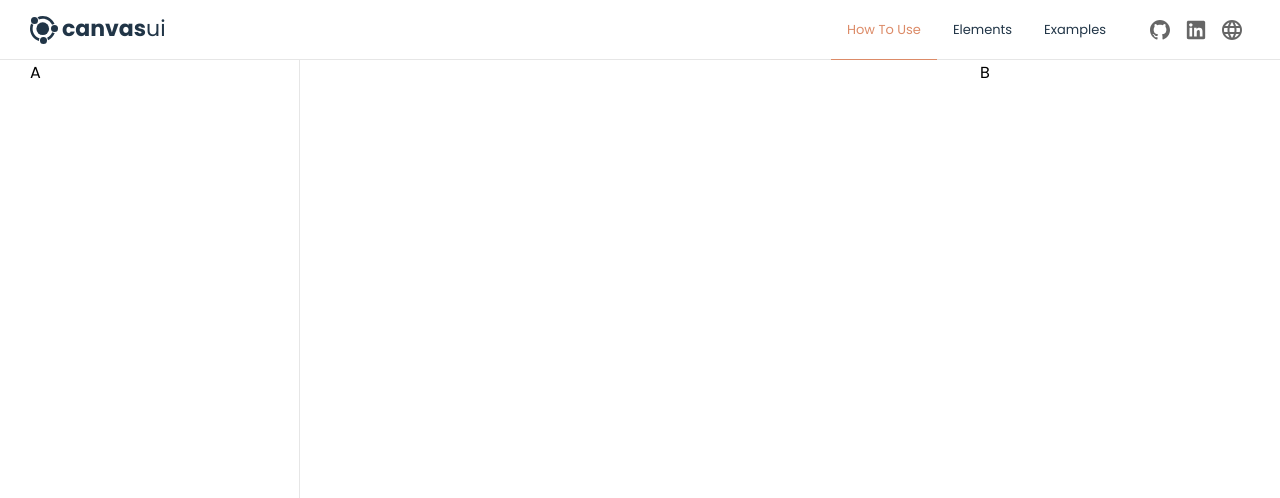
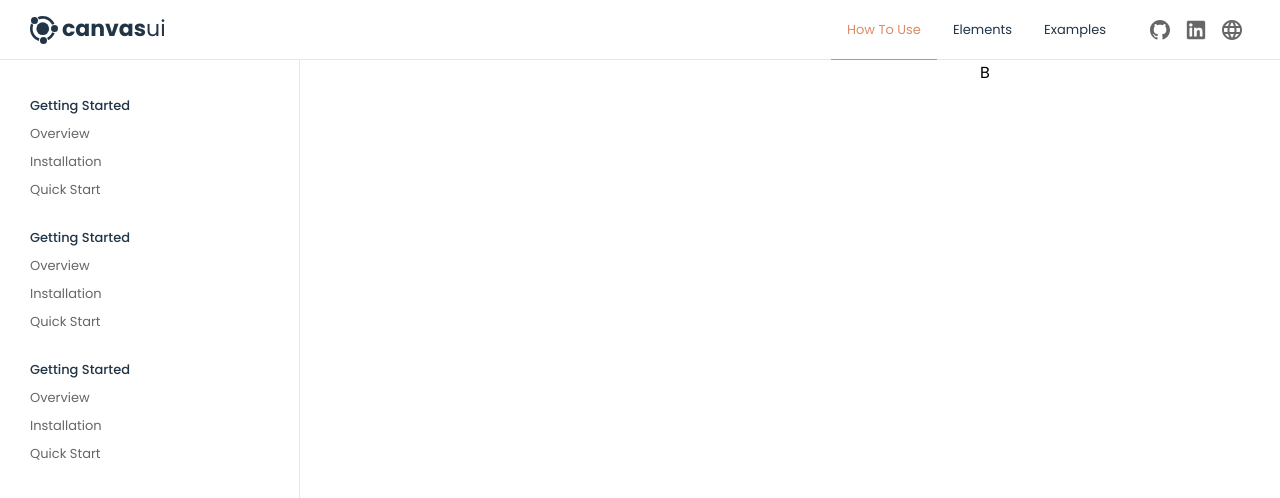
Before and after one commit to martiserra99/canvas-user-interface-docs, a Next.js app: page /how-to-use in a window 1280 px wide. Shown: the top 498 px of the page. Built offline with nearby package versions, Linux system fonts and the light colour scheme.

Commit message:
Setup docs left component

```diff
--- a/src/components/docs/components/left/left.js
+++ b/src/components/docs/components/left/left.js
@@ -1,5 +1,72 @@
 import styles from "./left.module.scss";
 
+import Link from "next/link";
+
 export default function Left() {
-  return <div className={styles.left}>A</div>;
+  return (
+    <nav className={styles.left}>
+      <ul className={styles.sections}>
+        <li className={styles.section}>
+          <h3 className={styles.heading}>Getting Started</h3>
+          <ul className={styles.pages}>
+            <li>
+              <Link href="#" className={styles.link}>
+                Overview
+              </Link>
+            </li>
+            <li>
+              <Link href="#" className={styles.link}>
+                Installation
+              </Link>
+            </li>
+            <li>
+              <Link href="#" className={styles.link}>
+                Quick Start
+              </Link>
+            </li>
+          </ul>
+        </li>
+        <li className={styles.section}>
+          <h3 className={styles.heading}>Getting Started</h3>
+          <ul className={styles.pages}>
+            <li>
+              <Link href="#" className={styles.link}>
+                Overview
+              </Link>
+            </li>
+            <li>
+              <Link href="#" className={styles.link}>
+                Installation
+              </Link>
+            </li>
+            <li>
+              <Link href="#" className={styles.link}>
+                Quick Start
+              </Link>
+            </li>
+          </ul>
+        </li>
+        <li className={styles.section}>
+          <h3 className={styles.heading}>Getting Started</h3>
+          <ul className={styles.pages}>
+            <li>
+              <Link href="#" className={styles.link}>
+                Overview
+              </Link>
+            </li>
+            <li>
+              <Link href="#" className={styles.link}>
+                Installation
+              </Link>
+            </li>
+            <li>
+              <Link href="#" className={styles.link}>
+                Quick Start
+              </Link>
+            </li>
+          </ul>
+        </li>
+      </ul>
+    </nav>
+  );
 }
--- a/src/components/docs/components/left/left.module.scss
+++ b/src/components/docs/components/left/left.module.scss
@@ -5,6 +5,8 @@
   border-right: 0.1rem solid $color-divider;
   padding-left: $margin;
   width: calc(#{$margin} + 27rem);
+  padding-top: 3.2rem;
+  padding-bottom: 9.6rem;
   overflow: auto;
 
   @media (min-width: 1428px /* 1428px = $max-width + $margin * 2 */) {
@@ -12,3 +14,40 @@
     width: calc((100% - #{$max-width}) / 2 + 27rem);
   }
 }
+
+.sections {
+  display: flex;
+  flex-direction: column;
+  gap: 2rem;
+  list-style: none;
+}
+
+.pages {
+  list-style: none;
+}
+
+.heading {
+  font-size: 1.3rem;
+  font-weight: 500;
+  color: $color-primary;
+  padding: 0.4rem 0;
+}
+
+.pages {
+  display: flex;
+  flex-direction: column;
+}
+
+.link {
+  display: inline-block;
+  font-size: 1.3rem;
+  color: $color-secondary;
+  text-decoration: none;
+  font-weight: 400;
+  padding: 0.4rem 0;
+  transition: all 0.2s ease;
+
+  &:hover {
+    color: $color-accent;
+  }
+}
--- a/styles/globals.scss
+++ b/styles/globals.scss
@@ -1,4 +1,4 @@
-@import url("https://fonts.googleapis.com/css2?family=Poppins:wght@400;700;800&display=swap");
+@import url("https://fonts.googleapis.com/css2?family=Poppins:wght@400;500;700;800&display=swap");
 
 @font-face {
   font-family: "Menlo";
```
